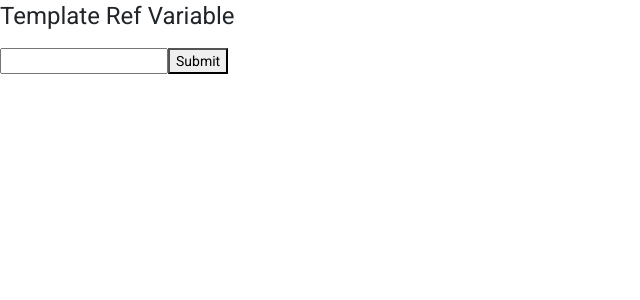
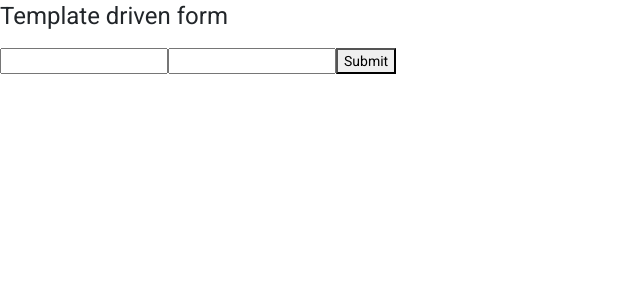
Before and after one commit to imkhushboo/Angular_project, an Angular app: page / in a window 1280 px wide. Shown: the top 300 px of the page, without its empty margins (0-640 px from the left). Built offline with nearby package versions, Linux system fonts and the light colour scheme.

Commit message:
template driven form

```diff
--- a/src/app/app.component.html
+++ b/src/app/app.component.html
@@ -1,6 +1,7 @@
 <h1>{{title}}</h1>
 
+<form  #loginForm = "ngForm" (ngSubmit)="getData(loginForm.value)">
 
-<input type = "text" #box/>
-
-<button (click)="getData(box.value)">Submit</button>
+    <input type="text" name="name" ngModel/>
+    <input type="email" name="email" ngModel/>
+    <button >Submit</button></form>
--- a/src/app/app.component.ts
+++ b/src/app/app.component.ts
@@ -8,9 +8,9 @@ import { NgForm } from '@angular/forms';
 })
 export class AppComponent {
 
-  title = "Template Ref Variable"
-  getData(name : any)
-  {
-    console.log(name);
+  title = "Template driven form"
+
+  getData(value:any){
+    console.log(value);
   }
 }
```
